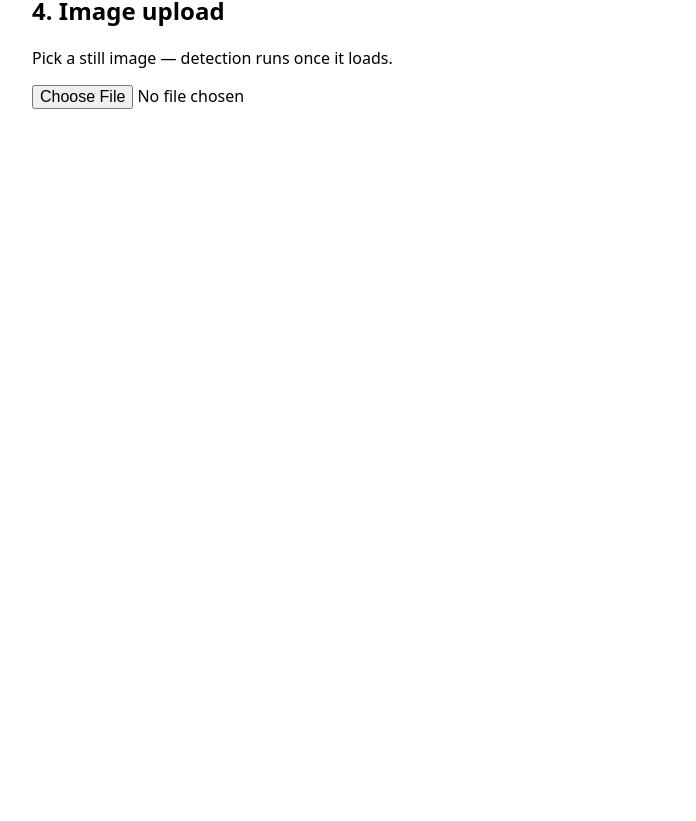
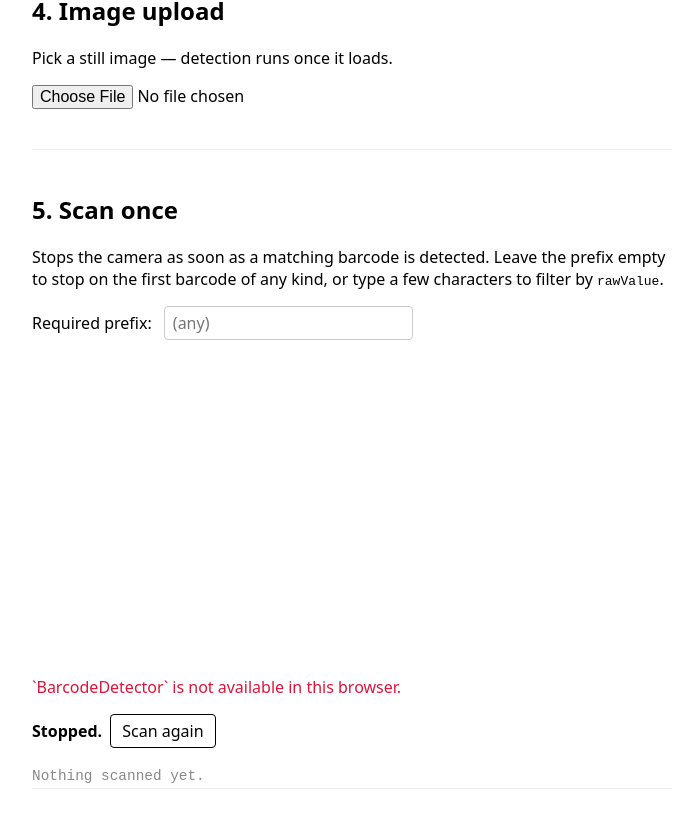
Before and after one commit to OrbisK/vue-use-barcode-detection, a Vue app: page / in a window 1280 px wide. Shown: the part 2307-3128 px from the top of the page, without its empty margins (288-984 px from the left). Before the commit the page ends 2448 px from the top, so only its background shows below. Built offline with nearby package versions, Linux system fonts and the light colour scheme.

Commit message:
feat: add once props

```diff
--- a/playground/src/App.vue
+++ b/playground/src/App.vue
@@ -1,6 +1,10 @@
 <script setup lang="ts">
-import { shallowRef, useTemplateRef } from 'vue'
-import { UseBarcodeDetector, useBarcodeDetector } from '@orbisk/vue-use-barcode-detection'
+import { ref, shallowRef, useTemplateRef } from 'vue'
+import {
+  UseBarcodeDetector,
+  type UseBarcodeDetectorReturn,
+  useBarcodeDetector,
+} from '@orbisk/vue-use-barcode-detection'
 
 // 1. Live camera stream
 const video = useTemplateRef<HTMLVideoElement>('video')
@@ -66,6 +70,16 @@ function onFile(event: Event) {
 
 async function onImageLoad() {
   await detectImage()
+}
+
+// 5. Scan once
+const oncePrefix = ref('')
+const onceScanner = useTemplateRef<UseBarcodeDetectorReturn>('onceScanner')
+function onceMatches(b: { rawValue: string }) {
+  return oncePrefix.value ? b.rawValue.startsWith(oncePrefix.value) : true
+}
+function rearmOnce() {
+  void onceScanner.value?.start()
 }
 </script>
 
@@ -199,6 +213,39 @@ async function onImageLoad() {
         </li>
       </ul>
     </section>
+
+    <section>
+      <h2>5. Scan once</h2>
+      <p>
+        Stops the camera as soon as a matching barcode is detected. Leave the prefix empty to stop
+        on the first barcode of any kind, or type a few characters to filter by
+        <code>rawValue</code>.
+      </p>
+
+      <label>
+        Required prefix:
+        <input v-model="oncePrefix" type="text" placeholder="(any)" />
+      </label>
+
+      <UseBarcodeDetector
+        ref="onceScanner"
+        :once="onceMatches"
+        class="ubd-stage"
+        v-slot="{ detected, isActive, error: onceError }"
+      >
+        <p v-if="onceError" class="error">{{ onceError.message }}</p>
+        <p>
+          <strong>{{ isActive ? 'Scanning…' : 'Stopped.' }}</strong>
+          <button v-if="!isActive" type="button" @click="rearmOnce">Scan again</button>
+        </p>
+        <ul class="results">
+          <li v-for="(b, i) in detected" :key="i">
+            <strong>{{ b.format }}</strong> — <code>{{ b.rawValue }}</code>
+          </li>
+          <li v-if="!detected.length" class="muted">Nothing scanned yet.</li>
+        </ul>
+      </UseBarcodeDetector>
+    </section>
   </main>
 </template>
 
@@ -288,7 +335,23 @@ section:first-of-type {
   border-radius: 0.5rem;
   overflow: hidden;
 }
-input[type='file'] {
+input[type='file'],
+input[type='text'] {
+  font: inherit;
+}
+input[type='text'] {
+  margin-left: 0.5rem;
+  padding: 0.3rem 0.5rem;
+  border: 1px solid #ccc;
+  border-radius: 0.25rem;
+}
+section button {
+  margin-left: 0.5rem;
+  padding: 0.3rem 0.7rem;
+  border: 1px solid currentColor;
+  border-radius: 0.25rem;
+  background: transparent;
+  cursor: pointer;
   font: inherit;
 }
 </style>
--- a/src/useBarcodeDetector/detector.ts
+++ b/src/useBarcodeDetector/detector.ts
@@ -1,7 +1,12 @@
 import { useMounted } from '@vueuse/core'
 import type { PropType, SlotsType, VNode, VNodeRef } from 'vue'
 import { defineComponent, h, shallowRef } from 'vue'
-import type { BarcodeFormat, DetectedBarcode, UseBarcodeDetectorReturn } from './index.js'
+import type {
+  BarcodeFormat,
+  DetectedBarcode,
+  UseBarcodeDetectorOptions,
+  UseBarcodeDetectorReturn,
+} from './index.js'
 import { useBarcodeDetector } from './index.js'
 
 export interface UseBarcodeDetectorSlotProps {
@@ -96,6 +101,15 @@ export const UseBarcodeDetector = /* #__PURE__ */ defineComponent({
       type: Boolean,
       default: false,
     },
+    /**
+     * Stop after the first detection. `true` stops on any barcode; pass a
+     * predicate to fire only on matching detections (e.g. by format or
+     * `rawValue` prefix).
+     */
+    once: {
+      type: [Boolean, Function] as PropType<UseBarcodeDetectorOptions['once']>,
+      default: false,
+    },
   },
   slots: Object as SlotsType<{
     default: SlotProps
@@ -112,6 +126,7 @@ export const UseBarcodeDetector = /* #__PURE__ */ defineComponent({
       formats: props.formats,
       immediate: props.immediate,
       camera: props.camera,
+      once: props.once,
     })
 
     expose(result)
--- a/src/useBarcodeDetector/index.ts
+++ b/src/useBarcodeDetector/index.ts
@@ -73,6 +73,17 @@ export interface UseBarcodeDetectorOptions extends ConfigurableWindow {
    * - `false`: do not touch the video element's stream — use your own.
    */
   camera?: boolean | MediaTrackConstraints
+  /**
+   * Stop after the first detection.
+   * - `false` (default): keep scanning.
+   * - `true`: as soon as any barcode is detected, stop the detection loop and
+   *   release the camera (video sources). The detection result remains in
+   *   `detected`. Call `start()` to re-arm.
+   * - predicate: fire only when at least one detected barcode matches.
+   *   Useful e.g. to filter by format or by `rawValue` prefix:
+   *   `once: (b) => b.rawValue.startsWith('XX-')`.
+   */
+  once?: boolean | ((barcode: DetectedBarcode) => boolean)
 }
 
 export interface UseBarcodeDetectorReturn {
@@ -151,7 +162,10 @@ export function useBarcodeDetector(
   source?: MaybeRefOrGetter<BarcodeImageSource | null | undefined>,
   options: UseBarcodeDetectorOptions = {},
 ): UseBarcodeDetectorReturn {
-  const { formats, immediate = true, camera = true, window = defaultWindow } = options
+  const { formats, immediate = true, camera = true, once = false, window = defaultWindow } = options
+
+  const oncePredicate: ((b: DetectedBarcode) => boolean) | null =
+    once === false ? null : once === true ? () => true : once
 
   const isSupported = useSupported(() => !!window && 'BarcodeDetector' in window)
   const supportedFormats = shallowRef<BarcodeFormat[]>([])
@@ -162,6 +176,11 @@ export function useBarcodeDetector(
   let stream: MediaStream | null = null
   let detector: BarcodeDetectorLike | null = null
   let detectorInit: Promise<BarcodeDetectorLike | null> | null = null
+
+  function shouldFireOnce(barcodes: DetectedBarcode[]): boolean {
+    if (!oncePredicate || !barcodes.length) return false
+    return barcodes.some(oncePredicate)
+  }
 
   async function ensureDetector(): Promise<BarcodeDetectorLike | null> {
     if (detector) return detector
@@ -189,6 +208,7 @@ export function useBarcodeDetector(
       const result = await d.detect(input)
       detected.value = result
       error.value = null
+      if (shouldFireOnce(result) && isVideoElement(input)) stop()
       return result
     } catch (e) {
       error.value = e instanceof Error ? e : new Error(String(e))
@@ -201,7 +221,9 @@ export function useBarcodeDetector(
       const el = toValue(source)
       if (!detector || !el) return
       try {
-        detected.value = await detector.detect(el)
+        const result = await detector.detect(el)
+        detected.value = result
+        if (shouldFireOnce(result)) stop()
       } catch {
         // detect() can throw transiently while the video isn't ready -> ignore
       }
```
Also changed, not shown: 3 other files (tests, documents, lock files or other folders).
